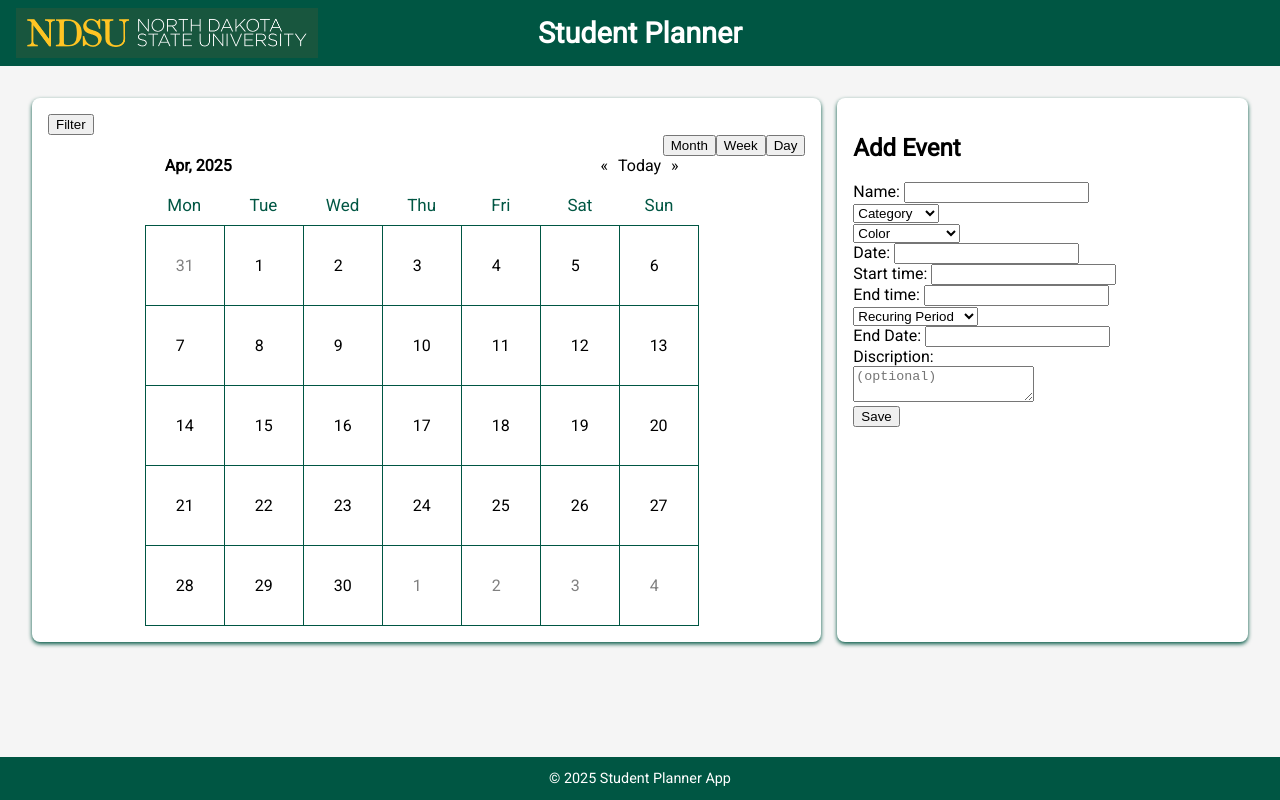
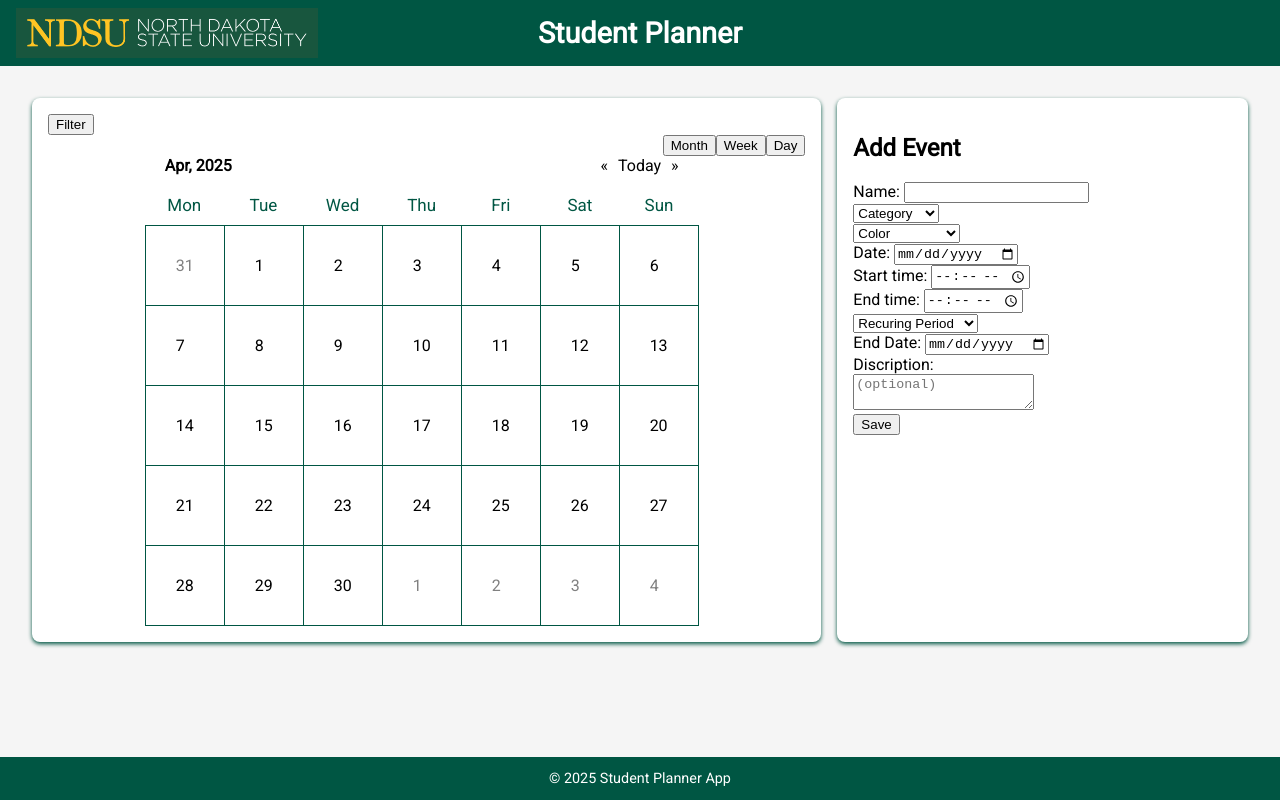
Before and after one commit to mckeonhoneyman/Student_Planner, an Angular app in the folder Student_planner_app/: page / in a window 1280 px wide. Built offline with nearby package versions, Linux system fonts and the light colour scheme.

Commit message:
Made events work propperly

```diff
--- a/Student_planner_app/src/app/event/event.component.html
+++ b/Student_planner_app/src/app/event/event.component.html
@@ -1,10 +1,10 @@
 <div>
   <form>
     <h1>Add Event</h1>
-    Name: <input type="text" ng-model="eventName">
+    Name: <input type="text" #eName>
     <div>
-      <select ng-model="categories">
-        <option value="category">Category</option>
+      <select #categories>
+        <option value="noCategory">Category</option>
         <option value="work">Work</option>
         <option value="class">Class</option>
         <option value="homework">Homework</option>
@@ -18,8 +18,8 @@
       </select>
     </div>
     <div>
-      <select ng-model="colors">
-        <option value="color">Color</option>
+      <select #colors>
+        <option value="noColor">Color</option>
         <option value="red">Red</option>
         <option value="blue">Blue</option>
         <option value="orange">Orange</option>
@@ -32,16 +32,16 @@
       </select>
     </div>
     <div>
-      Date: <input type="text" ng-model="eventDate">
+      Date: <input type="date" #eventdate>
     </div>
     <div>
-      Start time: <input type="text" ng-model="eventSTime">
+      Start time: <input type="time" #startTime>
     </div>
     <div>
-      End time: <input type="text" ng-model="eventETime">
+      End time: <input type="time" #endTime>
     </div>
     <div>
-      <select ng-model="recuring">
+      <select #recuring>
         <option value="recuringPeriod">Recuring Period</option>
         <option value="none">None</option>
         <option value="daily">Daily</option>
@@ -51,14 +51,17 @@
       </select>
     </div>
     <div>
-      End Date: <input type="text" ng-model="eventEDate">
+      End Date: <input type="date" #endDate>
     </div>
     <div>Discription:</div>
     <div>
-      <textarea ng-model="description" placeholder="(optional)"></textarea>
+      <textarea #eventDescription placeholder="(optional)"></textarea>
     </div>
     <div>
-      <button (click)="saveEvent(eventName,date,sTime,eTime,recurring,eDate,description,category,color)">Save</button>
+      <button (click)="saveEvent(eName.value,eventdate.value ,startTime.value ,endTime.value,recuring.value,endDate.value,eventDescription.value ,categories.value ,colors.value)">Save</button>
     </div>
+    <!-- for testing if the events are saving propperly
+    <div>{{numOfEvents}}<p *ngFor="let event of events; let i =index; ">{{events[i].category}}</p></div>
+    -->
   </form>
 </div>
--- a/Student_planner_app/src/app/event/event.component.ts
+++ b/Student_planner_app/src/app/event/event.component.ts
@@ -1,16 +1,16 @@
 import { Component, inject } from '@angular/core';
 //import { RouterOutlet } from '@angular/router';
 import { CommonModule } from '@angular/common';
-//import { NgForm, NgModel } from '@angular/forms';
+import { FormsModule,NgForm, NgModel } from '@angular/forms';
 
 interface event{
   id:number;
   eventName:string;
-  date:number;
-  sTime:number;
-  eTime:number;
+  date:string;
+  sTime:string;
+  eTime:string;
   recurring?:string;
-  eDate?:number;
+  eDate?:string;
   description?:string
   category?:string;
   color?:string;
@@ -21,7 +21,7 @@ interface event{
   selector: 'app-secondary',
   templateUrl: './event.component.html',
   styleUrl: './event.component.css',
-  imports: [CommonModule],
+  imports: [CommonModule,FormsModule],
   standalone: true
 })
 export class EventComponent implements event{
@@ -29,17 +29,17 @@ export class EventComponent implements event{
   events:event[]=[];
   id:number=0;
   eventName:string='';
-  date:number=0;
-  sTime:number=0;
-  eTime:number=0;
+  date:string='';
+  sTime:string='';
+  eTime:string='';
   recurring?:string;
-  eDate?:number;
+  eDate?:string;
   description?:string
   category?:string;
   color?:string;
 
 
-  saveEvent(eventName:string,date:number,sTime:number,eTime:number,recurring?:string,eDate?:number,description?:string,category?:string,color?:string):void{
+  saveEvent(eventName:string,date:string,sTime:string,eTime:string,recurring?:string,eDate?:string,description?:string,category?:string,color?:string):void{
     this.events[this.numOfEvents]=({id:this.numOfEvents++,eventName:eventName,date:date,sTime:sTime,eTime:eTime,recurring:recurring,eDate:eDate,description:description,category:category,color:color})
   }
 
```
